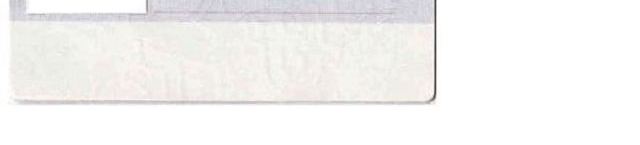
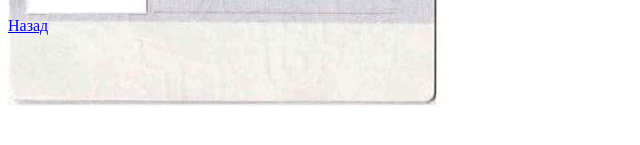
Before and after one commit to EvaKharzhavina/website, a plain HTML site: page passportfirst.html in a window 1280 px wide. Shown: the part 501-646 px from the top of the page, 0-640 px from the left. Drawn offline with Linux system fonts and the light colour scheme.

Commit message:
Update passportfirst.html

```diff
--- a/passportfirst.html
+++ b/passportfirst.html
@@ -63,5 +63,7 @@
 	<div class="block8"> 01.07.2004 &nbsp;&nbsp;&nbsp;&nbsp;&nbsp; жен </div>
 	<div class="block9"> г.Вятские Поляны </div>
 	<div class="photo"> <img src="images/photogirl.jpg" height="120" width="100"/> </div>
+
+	  <p class="domoi"><a href="homework.html">Назад</a></p>
   </body>
 </html>
```
